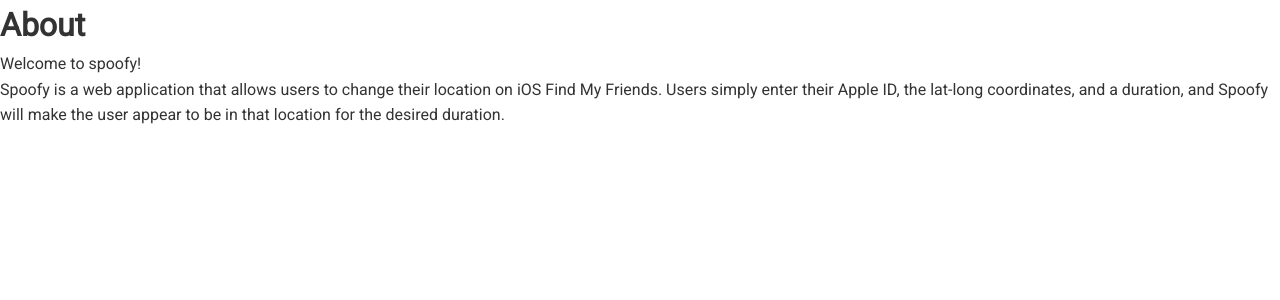
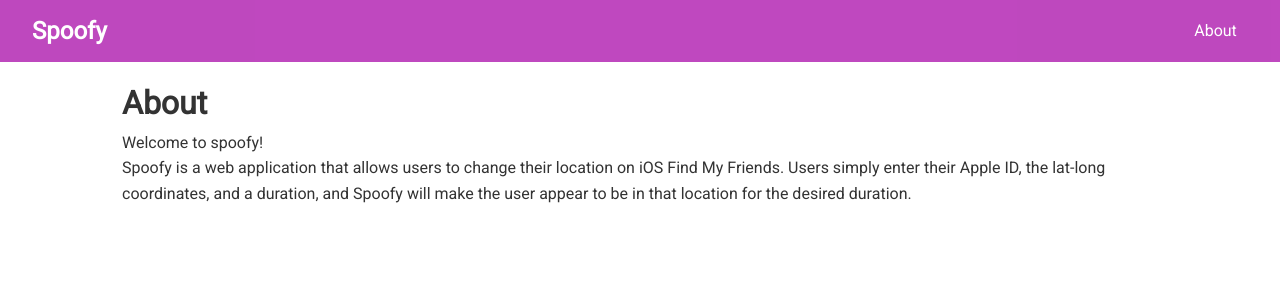
Before and after one commit to noahlincke/spoofy, a Flask app: page /about/ in a window 1280 px wide. Shown: the top 300 px of the page. Run offline with Flask 2, Linux system fonts and the light colour scheme.

Commit message:
added navbar, more styling to about

```diff
--- a/templates/about.html
+++ b/templates/about.html
@@ -14,13 +14,25 @@
     <title>Document</title>
   </head>
   <body>
-    <h1>About</h1>
-    <p>Welcome to spoofy!</p>
-    <p>
-      Spoofy is a web application that allows users to change their location on
-      iOS Find My Friends. Users simply enter their Apple ID, the lat-long
-      coordinates, and a duration, and Spoofy will make the user appear to be in
-      that location for the desired duration.
-    </p>
+    <header>
+      <nav class="navbar bg-primary">
+        <h1>Spoofy</h1>
+        <ul>
+          <a href="{{ url_for('about') }}">
+            <li>About</li>
+          </a>
+        </ul>
+      </nav>
+    </header>
+    <div class="container">
+      <h1>About</h1>
+      <p>Welcome to spoofy!</p>
+      <p>
+        Spoofy is a web application that allows users to change their location
+        on iOS Find My Friends. Users simply enter their Apple ID, the lat-long
+        coordinates, and a duration, and Spoofy will make the user appear to be
+        in that location for the desired duration.
+      </p>
+    </div>
   </body>
 </html>
```
